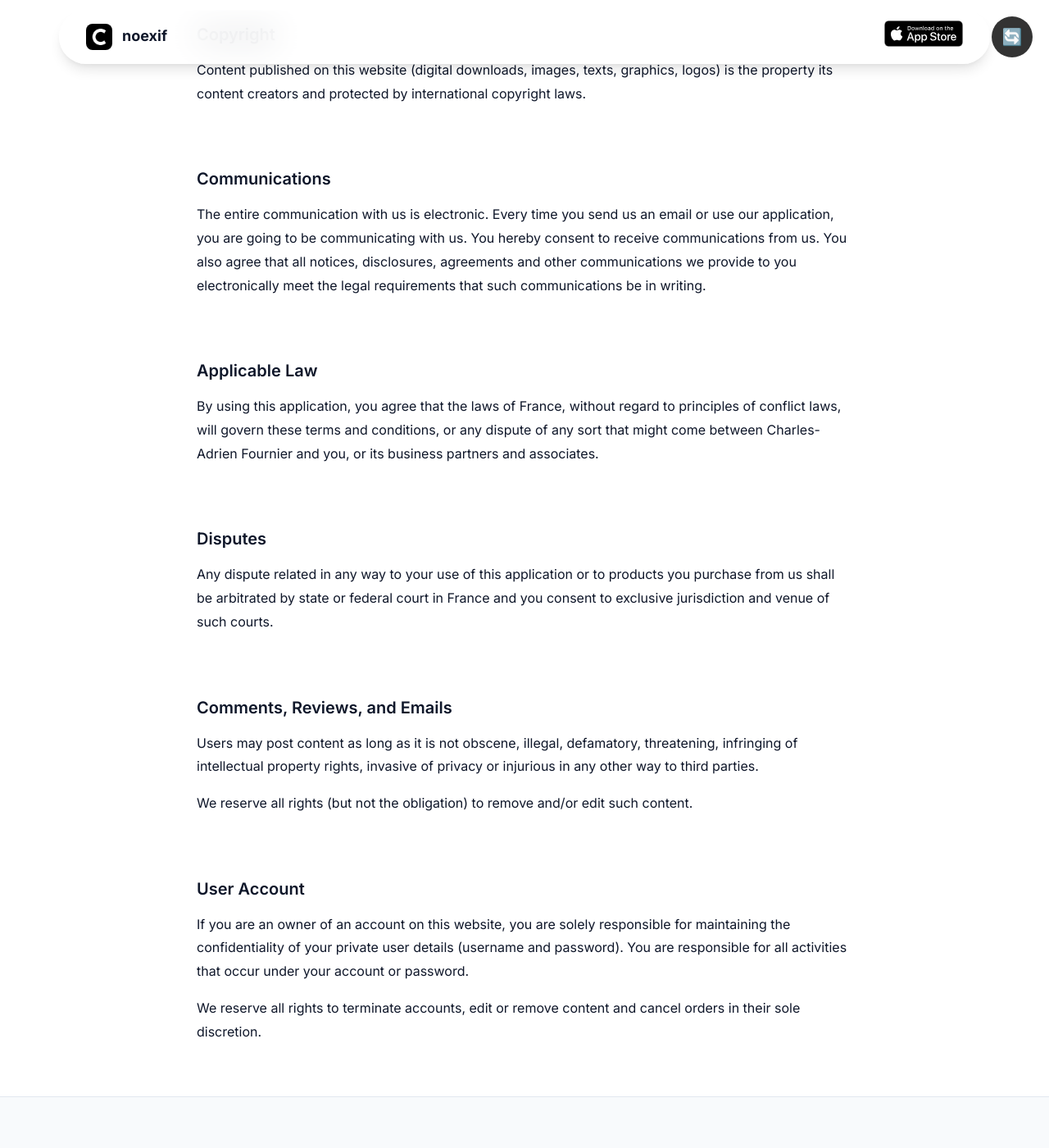
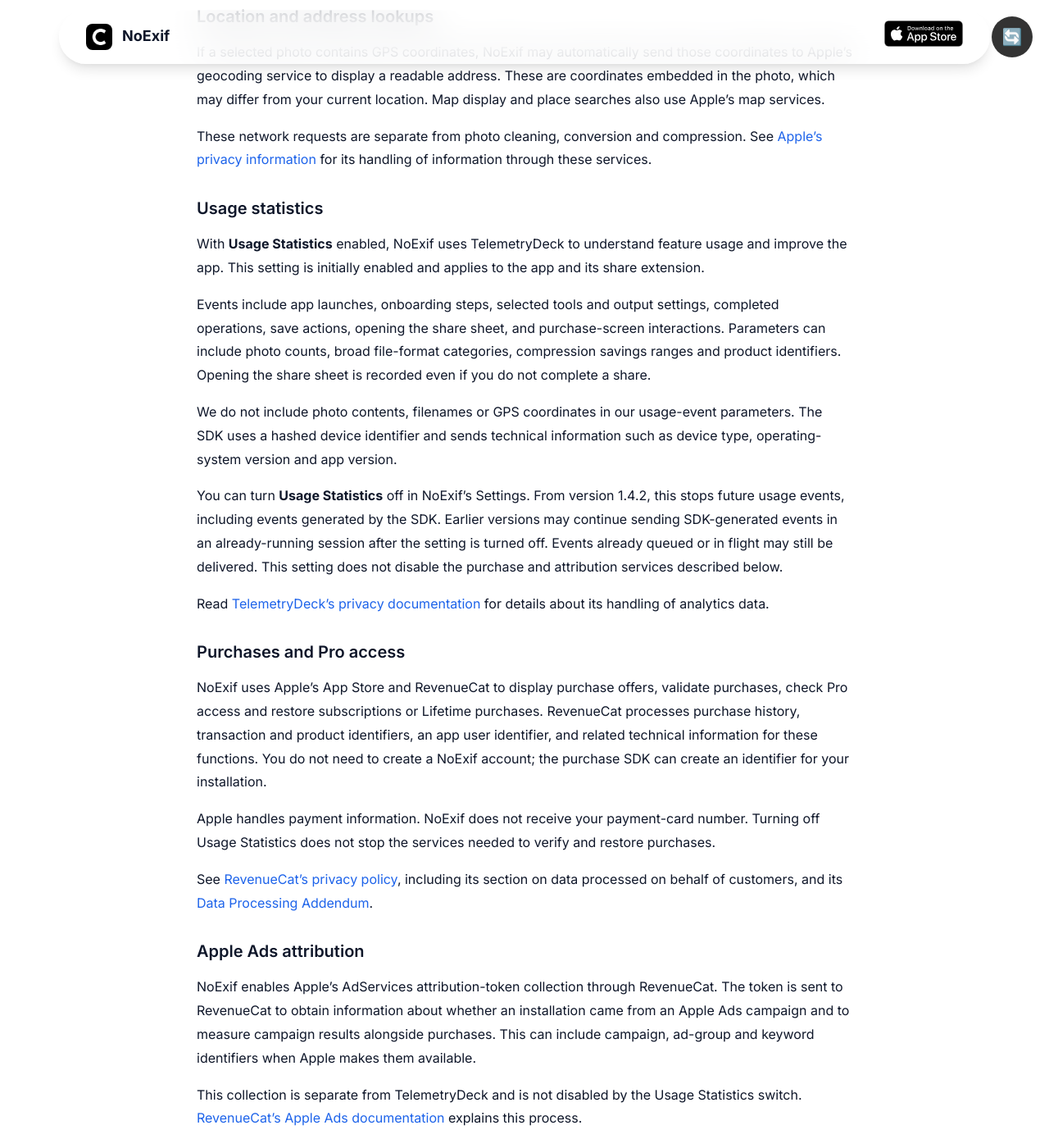
Before and after one commit to Fourni-j/fourni-j.github.io, a Jekyll site: the page built from _apps-pages/noexif/privacypolicy.md, in a window 1280 px wide and 1400 px high, scrolled down 664 px. Shown: the whole window at 82% size. Built offline with Jekyll 4.4.1, drawn with Linux system fonts in a browser that asks for light colours; some of the changed text lies outside the part shown.

Commit message:
Update NoExif privacy policy for actual app data flows

```diff
--- a/_apps-pages/noexif/privacypolicy.md
+++ b/_apps-pages/noexif/privacypolicy.md
@@ -1,51 +1,72 @@
 ---
 layout: modern-app-page
 title: Privacy Policy
+page_title: "NoExif Privacy Policy"
+meta_description: "How NoExif handles photos, location lookups, usage statistics and purchases, and how to contact us about your data."
+app_name: NoExif
 ios_app_id: 6751533983
 include_in_header: false
 ---
 
-**Last updated**
-January 3 2020
+**Last updated: September 17, 2026**
 
-# Privacy Policy
-Please read these terms and conditions ("terms", "terms and conditions") carefully before using NoExif (the "service") operated by Charles-Adrien Fournier ("us", 'we", "our").
+This policy explains how NoExif and its photo share extension handle information. NoExif is developed and operated by Charles-Adrien Fournier, an independent developer based in Paris, France. For privacy questions or requests, contact [feedback@cafournier.com](mailto:feedback@cafournier.com).
 
-<br>
+## Photos and metadata
 
-## Conditions of Use
-We will provide their services to you, which are subject to the conditions stated below in this document. Every time you use its services or make a purchase, you accept the following conditions. This is why we urge you to read them carefully.
+NoExif cleans, converts and compresses photos on your iPhone. Photo files are not uploaded to us or to a processing server for these operations. The app reads the photos you select, including their embedded metadata, to display and edit information and prepare an exported copy.
 
-<br>
+When you save or share a photo, the destination you choose receives that copy. Photos saved to your library or another service are subject to that destination's storage, backup and sharing settings, including iCloud Photos if enabled. Removing metadata from an exported copy does not remove it from the original photo.
 
-## Copyright
-Content published on this website (digital downloads, images, texts, graphics, logos) is the property its content creators and protected by international copyright laws.
+## Location and address lookups
 
-<br>
+If a selected photo contains GPS coordinates, NoExif may automatically send those coordinates to Apple's geocoding service to display a readable address. These are coordinates embedded in the photo, which may differ from your current location. Map display and place searches also use Apple's map services.
 
-## Communications
-The entire communication with us is electronic. Every time you send us an email or use our application, you are going to be communicating with us. You hereby consent to receive communications from us. You also agree that all notices, disclosures, agreements and other communications we provide to you electronically meet the legal requirements that such communications be in writing.
+These network requests are separate from photo cleaning, conversion and compression. See [Apple's privacy information](https://www.apple.com/legal/privacy/) for its handling of information through these services.
 
-<br>
+## Usage statistics
 
-## Applicable Law
-By using this application, you agree that the laws of France, without regard to principles of conflict laws, will govern these terms and conditions, or any dispute of any sort that might come between Charles-Adrien Fournier and you, or its business partners and associates.
+With **Usage Statistics** enabled, NoExif uses TelemetryDeck to understand feature usage and improve the app. This setting is initially enabled and applies to the app and its share extension.
 
-<br>
+Events include app launches, onboarding steps, selected tools and output settings, completed operations, save actions, opening the share sheet, and purchase-screen interactions. Parameters can include photo counts, broad file-format categories, compression savings ranges and product identifiers. Opening the share sheet is recorded even if you do not complete a share.
 
-## Disputes
-Any dispute related in any way to your use of this application or to products you purchase from us shall be arbitrated by state or federal court in France and you consent to exclusive jurisdiction and venue of such courts.
+We do not include photo contents, filenames or GPS coordinates in our usage-event parameters. The SDK uses a hashed device identifier and sends technical information such as device type, operating-system version and app version.
 
-<br>
+You can turn **Usage Statistics** off in NoExif's Settings. From version 1.4.2, this stops future usage events, including events generated by the SDK. Earlier versions may continue sending SDK-generated events in an already-running session after the setting is turned off. Events already queued or in flight may still be delivered. This setting does not disable the purchase and attribution services described below.
 
-## Comments, Reviews, and Emails
-Users may post content as long as it is not obscene, illegal, defamatory, threatening, infringing of intellectual property rights, invasive of privacy or injurious in any other way to third parties.
+Read [TelemetryDeck's privacy documentation](https://telemetrydeck.com/docs/guides/privacy-faq/) for details about its handling of analytics data.
 
-We reserve all rights (but not the obligation) to remove and/or edit such content.
+## Purchases and Pro access
 
-<br>
+NoExif uses Apple's App Store and RevenueCat to display purchase offers, validate purchases, check Pro access and restore subscriptions or Lifetime purchases. RevenueCat processes purchase history, transaction and product identifiers, an app user identifier, and related technical information for these functions. You do not need to create a NoExif account; the purchase SDK can create an identifier for your installation.
 
-## User Account
-If you are an owner of an account on this website, you are solely responsible for maintaining the confidentiality of your private user details (username and password). You are responsible for all activities that occur under your account or password.
+Apple handles payment information. NoExif does not receive your payment-card number. Turning off Usage Statistics does not stop the services needed to verify and restore purchases.
 
-We reserve all rights to terminate accounts, edit or remove content and cancel orders in their sole discretion.
+See [RevenueCat's privacy policy](https://www.revenuecat.com/privacy-policy), including its section on data processed on behalf of customers, and its [Data Processing Addendum](https://www.revenuecat.com/dpa).
+
+## Apple Ads attribution
+
+NoExif enables Apple's AdServices attribution-token collection through RevenueCat. The token is sent to RevenueCat to obtain information about whether an installation came from an Apple Ads campaign and to measure campaign results alongside purchases. This can include campaign, ad-group and keyword identifiers when Apple makes them available.
+
+This collection is separate from TelemetryDeck and is not disabled by the Usage Statistics switch. [RevenueCat's Apple Ads documentation](https://www.revenuecat.com/docs/integrations/attribution/apple-search-ads) explains this process.
+
+## Storage and retention
+
+- **Photos:** we do not keep server-side copies of photos selected for processing. Local working or exported files can exist on your device. You control copies saved to Photos, Files or another destination; delete those copies there when you no longer need them. Removing NoExif does not delete exported copies held by those destinations.
+- **Usage events:** TelemetryDeck's published policy does not specify a guaranteed automatic deletion date for archived events. Its dashboard retention window is not a guarantee that archived data has been deleted. Turning off Usage Statistics stops future events as described above; it does not erase past events.
+- **Purchases and attribution:** purchase records support verification and restoration, including ongoing access to Lifetime purchases, and attribution records support campaign measurement. Uninstalling NoExif does not automatically erase these records. You can request deletion through the contact below; records that must be kept for legal obligations or disputes may be retained. RevenueCat's contractual terms cover its processing, deletion requests and backup handling.
+- **Support correspondence:** if you contact us, we receive your email address and the information you send. We use it to answer your request and retain it as needed to handle that request and any related obligations. Please do not send photos or payment details unless they are necessary for your request.
+
+Our service providers may process information outside your country, including in the United States. Their privacy information and contractual safeguards, including RevenueCat's Data Processing Addendum, describe this processing.
+
+## Your choices and privacy requests
+
+You can disable Usage Statistics in Settings and choose which photos to import or share. You can contact [feedback@cafournier.com](mailto:feedback@cafournier.com) to request access, correction or deletion of personal information, or to ask about restricting or objecting to processing and data portability, where applicable. Where processing relies on consent, you can withdraw it. You also have the right to complain to your local data-protection authority, including the [CNIL in France](https://www.cnil.fr/en).
+
+Tell us that your request concerns NoExif and which information or purchase it concerns. We may need enough information to locate the relevant records and verify the request. We do not promise to identify an individual within analytics records that cannot be linked back to them. We will explain any limits that apply to your request and coordinate with our providers where needed.
+
+Deleting purchase-related data does not cancel an Apple subscription, issue a refund, or erase records Apple keeps independently. Manage subscriptions and refund requests through Apple. Deletion of purchase-related records can affect our ability to verify Pro access until a purchase is restored.
+
+## Changes to this policy
+
+We will update this page and its revision date when our data practices change. The policy is available from NoExif's Settings and its App Store listing.
```
